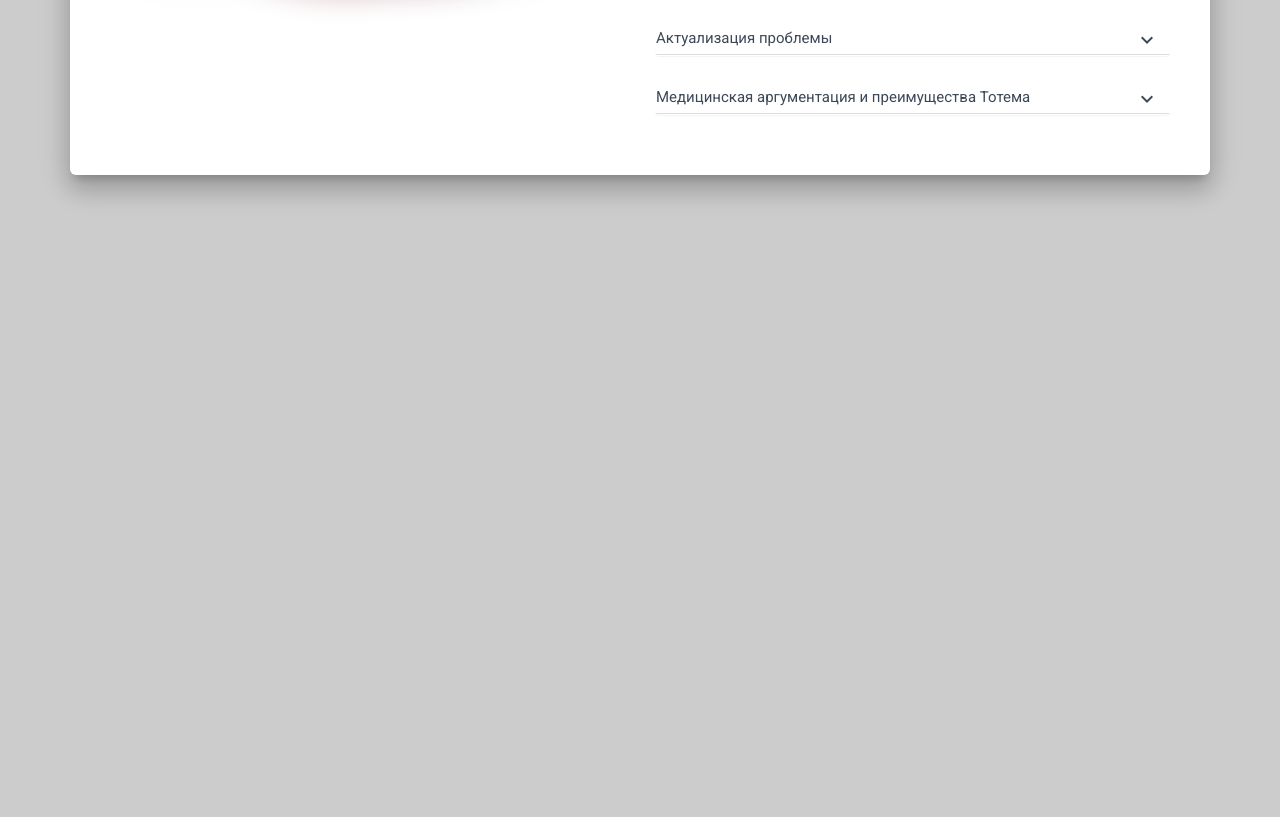
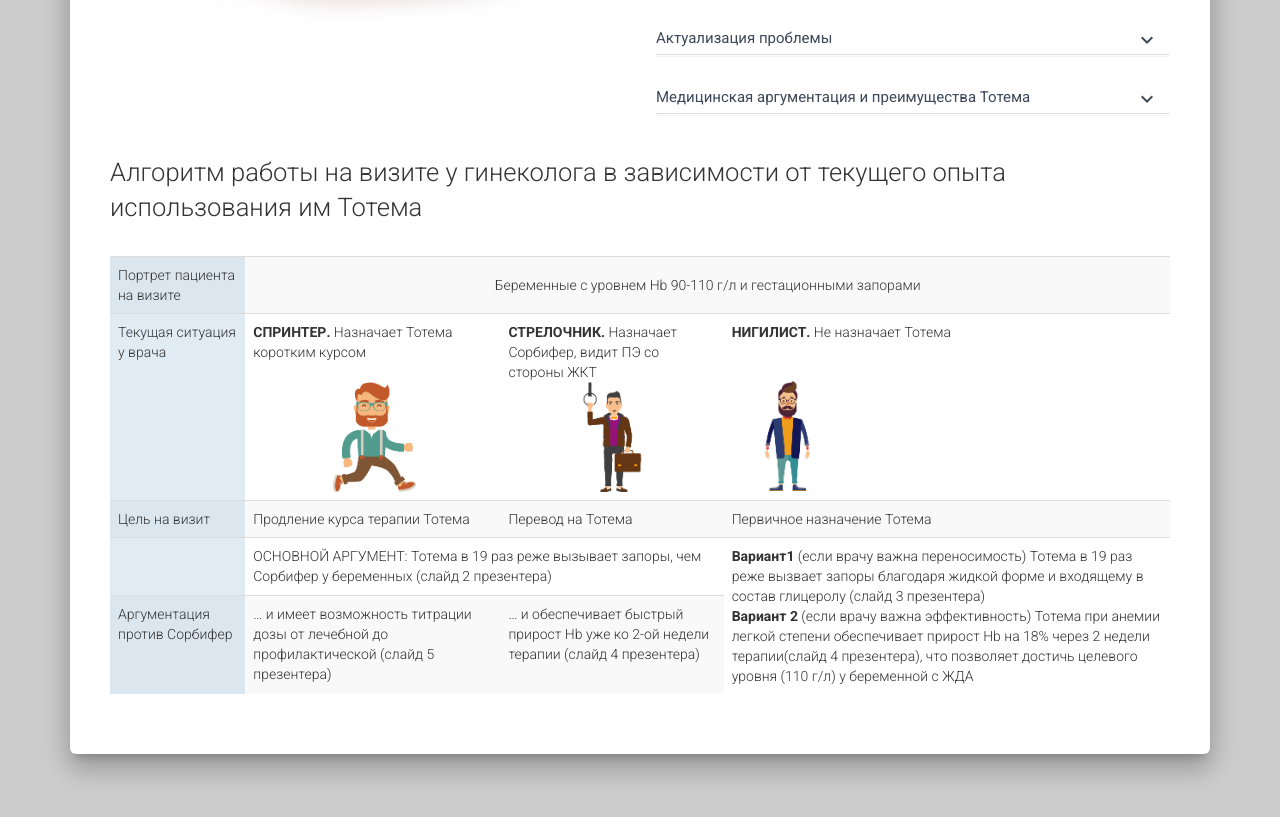
Before and after one commit to glinkap/Innotech-tsiklovaya, a website: page totema.html in a window 1280 px wide. Shown: the part 569-1386 px from the top of the page. Before the commit the page ends 844 px from the top, so only its background shows below. Drawn offline with Linux system fonts and the light colour scheme.

Commit message:
no message

```diff
--- a/assets/sass/custome.scss
+++ b/assets/sass/custome.scss
@@ -109,3 +109,25 @@
     -ms-transition: all 150ms ease 0s;
     transition: all 150ms ease 0s;
 }
+
+
+
+// .product-page {
+//     table {
+//         tr {
+//             td {
+//                 vertical-align: middle;
+//             }
+//         }
+//     }
+// }
+
+
+
+.mark-cell {
+	background-color: hsla(208, 56%, 46%, 0.15);
+}
+
+.product-page h3 {
+	margin-bottom: 30px;
+}
--- a/totema.html
+++ b/totema.html
@@ -128,8 +128,8 @@
 						<div class="img-container">
 							<img src="assets/img/products/totema.png" alt="" class="img-responsive">
 						</div>
+					</div>
 
-					</div>
 					<div class="col-md-6 col-sm-6">
 						<h2 class="title">TOTEMA </h2>
 						<div id="acordeon">
@@ -242,17 +242,67 @@
 
 							</div>
 						</div><!--  end acordeon -->
-
+					</div>
+				</div>  <!-- /row -->
+				<div class="row">
+				<div class="col-md-12">
+					<h3>Алгоритм работы на визите у гинеколога в зависимости от текущего опыта использования им Тотема </h4>
+					<!-- .table-responsive>.table.table-striped>tbody>tr*5>td*4 -->
+					<div class="table-responsive">
+						<table class="table table-striped">
+							<tbody>
+								<tr>
+									<td class="mark-cell">Портрет пациента на визите</td>
+									<td colspan="3" class="text-center" style="vertical-align: middle;">Беременные с уровнем Hb 90-110 г/л и гестационными запорами</td>
+								<!-- 	<td></td>
+									<td></td> -->
+								</tr>
+								<tr>
+									<td class="mark-cell">Текущая ситуация у врача</td>
+									<td><b>СПРИНТЕР.</b> Назначает Тотема коротким курсом
+<img src="assets/img/sprinter.png" alt="" class="img-responsive" style="width: 110px; margin: 0 auto;padding-top: 20px;">
+									</td>
+									<td><b>СТРЕЛОЧНИК.</b> Назначает Сорбифер, видит ПЭ со стороны ЖКТ
+<img src="assets/img/strlochnik.png" alt="" class="img-responsive" style="width: 110px; margin: 0 auto;">
+									</td>
+									<td><b>НИГИЛИСТ.</b> Не назначает Тотема
+<img src="assets/img/nigilist.png" alt="" class="img-responsive" style="width: 110px;padding-top: 39px;">
+									</td>
+								</tr>
+								<tr>
+									<td class="mark-cell">Цель на визит</td>
+									<td>Продление курса терапии Тотема</td>
+									<td>Перевод на Тотема</td>
+									<td>Первичное назначение Тотема</td>
+								</tr>
+								<tr>
+									<td class="mark-cell"></td>
+									<td colspan="2">ОСНОВНОЙ АРГУМЕНТ: Тотема в 19 раз реже вызывает запоры,
+чем Сорбифер у беременных (слайд 2 презентера)</td>
+									<!-- <td></td> -->
+									<td rowspan="2">
+<b>Вариант1</b> (если врачу важна переносимость) Тотема в 19 раз реже вызвает запоры благодаря жидкой форме и входящему в состав глицеролу (слайд 3 презентера) <br>
+<b>Вариант 2</b> (если врачу важна эффективность) Тотема при анемии легкой степени обеспечивает прирост Hb на 18% через 2 недели терапии(слайд 4 презентера), что позволяет достичь целевого уровня (110 г/л) у беременной с ЖДА
+									</td>
+								</tr>
+								<tr>
+									<td class="mark-cell">Аргументация против Сорбифер</td>
+									<td>… и имеет возможность титрации дозы
+ от лечебной до профилактической (слайд 5 презентера)</td>
+									<td>… и обеспечивает быстрый прирост Hb уже ко 2-ой недели терапии (слайд 4 презентера)</td>
+									<!-- <td>2</td> -->
+								</tr>
+							</tbody>
+						</table>
+					</div>
+				</div>
+			</div>   <!-- /row -->
 
 
 			</div>
-				</div>
+		</div>  <!-- /container -->
 	</div>
 
-
-
-
-		</div>
 
 
 
```
Also changed, not shown: assets/css/custome.css, assets/img/nigilist.png (added), assets/img/sprinter.png (added), assets/img/strlochnik.png (added), assets/sass/menu.scss (line endings or trailing spaces), 2 other files. Lines whose indentation alone changed are shown as unchanged.
